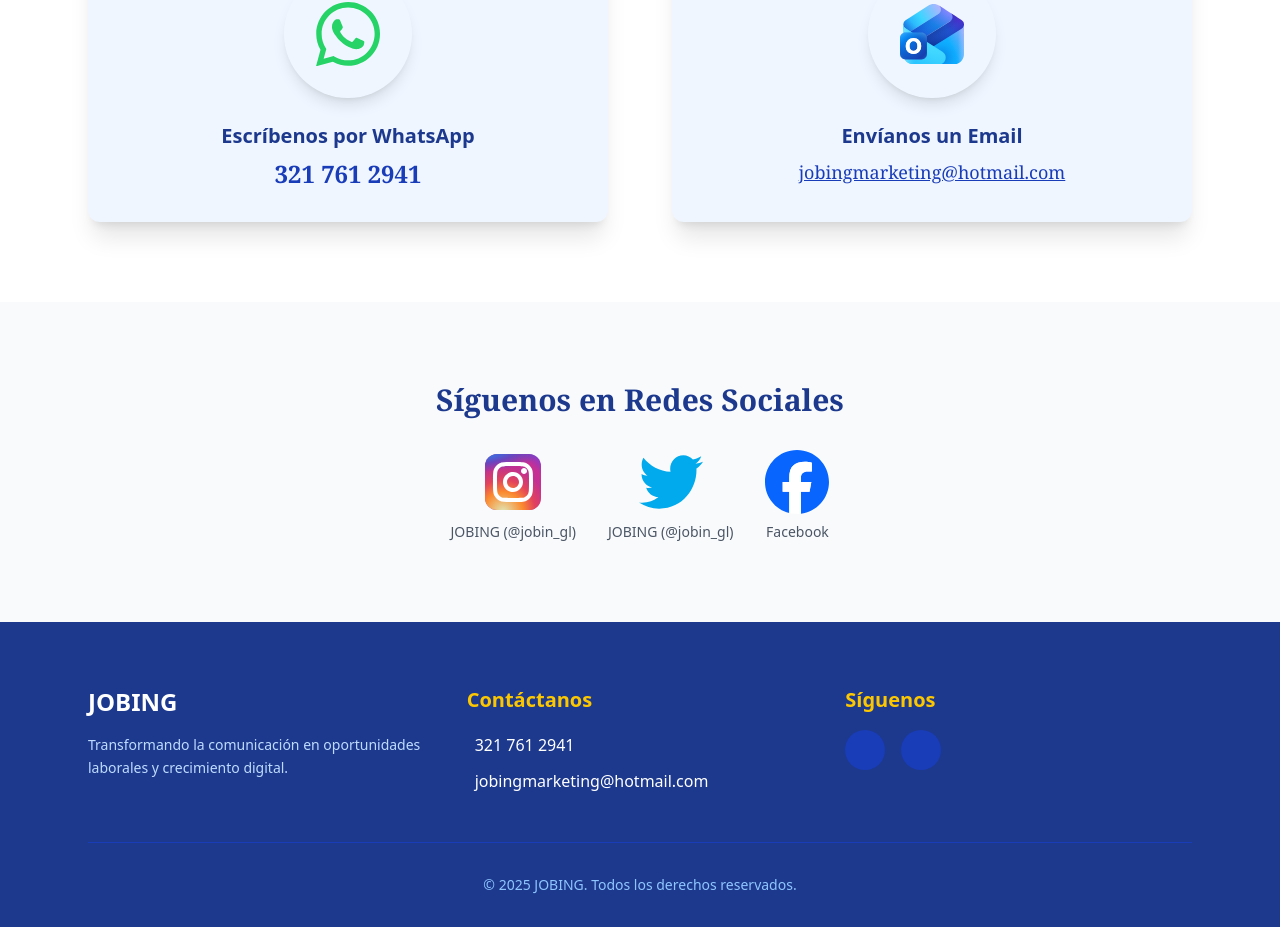
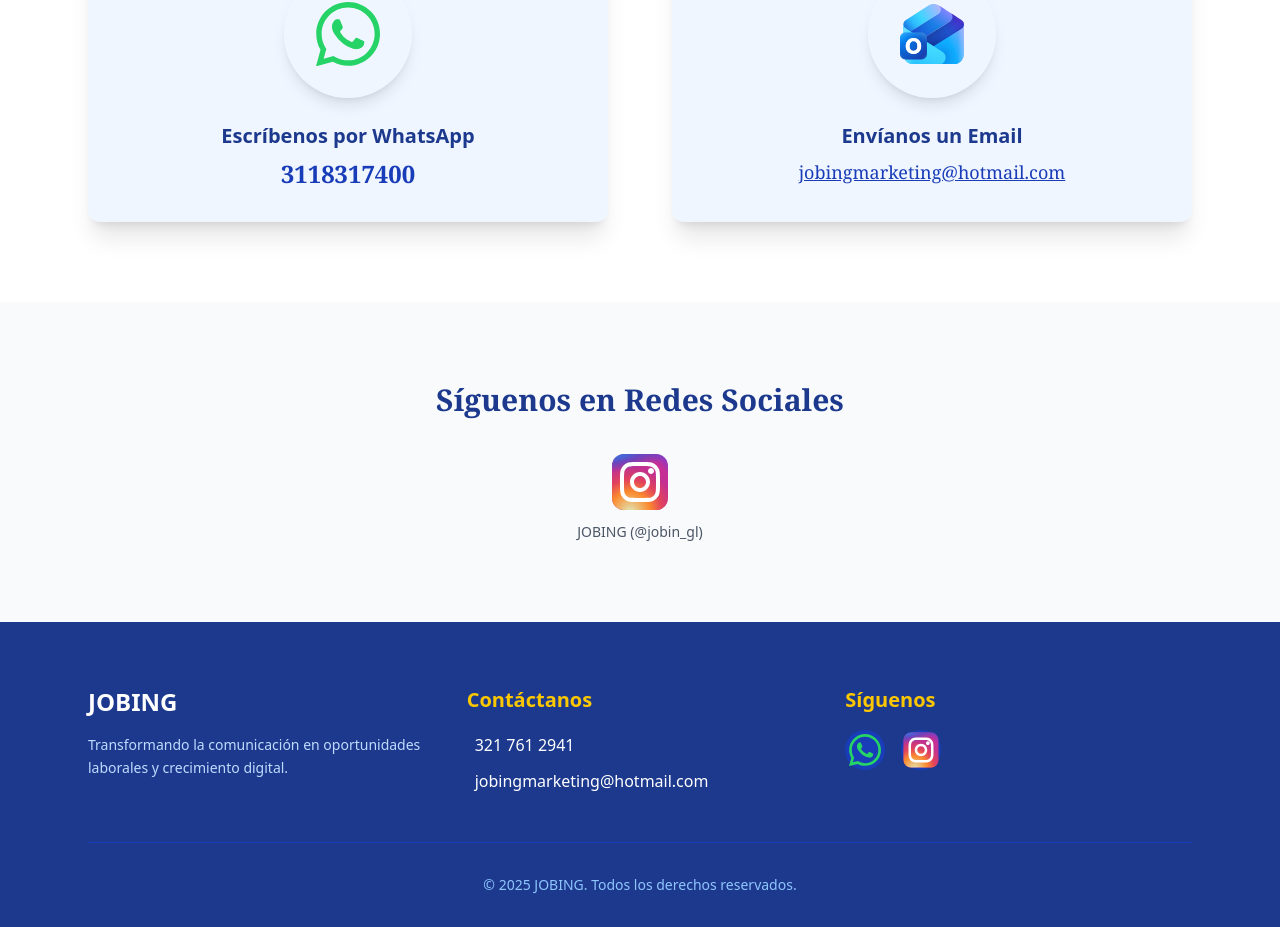
Before and after one commit to SebsMusicLive/Jobbing-app, an Angular app: page /contacto in a window 1280 px wide. Shown: the part 1142-2069 px from the top of the page. Built offline with nearby package versions, Linux system fonts and the light colour scheme.

Commit message:
Se mejor aspcectos

```diff
--- a/src/app/footer/footer.html
+++ b/src/app/footer/footer.html
@@ -29,8 +29,8 @@
       <div>
         <h4 class="text-xl font-bold mb-4 text-yellow-400">Síguenos</h4>
         <div class="flex justify-center md:justify-start space-x-4">
-          <a href="#" class="w-10 h-10 rounded-full bg-blue-800 flex items-center justify-center hover:bg-yellow-500 hover:text-blue-900 transition"><i class="bx bxl-facebook text-xl"></i></a>
-          <a href="#" class="w-10 h-10 rounded-full bg-blue-800 flex items-center justify-center hover:bg-yellow-500 hover:text-blue-900 transition"><i class="bx bxl-instagram text-xl"></i></a>
+          <a href="https://wa.me/573217612941?text=Hola,%20quiero%20mas%20informacion" class="w-10 h-10 rounded-full bg-blue-800 flex items-center justify-center  transition"><app-whatsapp class="w-8"></app-whatsapp></a>
+          <a href="https://www.instagram.com/entrena_con_jobing?igsh=c3lvdTYxeGhmamlr&utm_source=qr" class="w-10 h-10 rounded-full bg-blue-800 flex items-center justify-center  transition"><img src="assets/instagram.svg" alt=""></a>
         </div>
       </div>
     </div>
--- a/src/app/footer/footer.ts
+++ b/src/app/footer/footer.ts
@@ -1,8 +1,9 @@
 import { Component } from '@angular/core';
+import { Whatsapp } from '../icons/whatsapp/whatsapp';
 
 @Component({
   selector: 'app-footer',
-  imports: [],
+  imports: [Whatsapp],
   templateUrl: './footer.html',
   styles: ``,
 })
--- a/src/app/header/header.html
+++ b/src/app/header/header.html
@@ -13,17 +13,21 @@
       <li><a routerLink="/quienes-somos" routerLinkActive="text-yellow-400 border-b-2 border-yellow-400" class="hover:text-yellow-400 transition-colors pb-1">Quiénes somos</a></li>
 
       <li class="relative group h-full flex items-center">
-        <a routerLink="/servicios" routerLinkActive="text-yellow-400" class="flex items-center gap-1 hover:text-yellow-400 cursor-pointer">
+
+        <a routerLink="/servicios" routerLinkActive="text-yellow-400" class="flex items-center gap-1 hover:text-yellow-400 cursor-pointer h-full">
           Servicios <i class='bx bx-chevron-down text-lg'></i>
         </a>
-        <div class="absolute top-full left-0 mt-2 w-56 hidden group-hover:block hover:block pt-2">
+
+        <div class="absolute top-full left-0 w-56 hidden group-hover:block hover:block pt-4">
+
           <ul class="bg-blue-900 rounded-lg shadow-xl border border-blue-700 overflow-hidden">
-            <li><a routerLink="/servicios/semanal" class="block px-4 py-3 hover:bg-blue-800 hover:text-yellow-400 text-sm border-b border-blue-800">Plan Semanal</a></li>
-            <li><a routerLink="/servicios/mensual" class="block px-4 py-3 hover:bg-blue-800 hover:text-yellow-400 text-sm border-b border-blue-800">Plan Mensual</a></li>
-            <li><a routerLink="/servicios/trimestral" class="block px-4 py-3 hover:bg-blue-800 hover:text-yellow-400 text-sm border-b border-blue-800">Plan Trimestral</a></li>
-            <li><a routerLink="/servicios/anual" class="block px-4 py-3 hover:bg-blue-800 hover:text-yellow-400 text-sm border-b border-blue-800">Plan Anual</a></li>
-            <li><a routerLink="/servicios/institucional" class="block px-4 py-3 hover:bg-blue-800 hover:text-yellow-400 text-sm">Plan Institucional</a></li>
+            <li><a routerLink="/servicios/semanal" class="block px-4 py-3 hover:bg-blue-800 hover:text-yellow-400 text-sm border-b border-blue-800 transition-colors">Plan Semanal</a></li>
+            <li><a routerLink="/servicios/mensual" class="block px-4 py-3 hover:bg-blue-800 hover:text-yellow-400 text-sm border-b border-blue-800 transition-colors">Plan Mensual</a></li>
+            <li><a routerLink="/servicios/trimestral" class="block px-4 py-3 hover:bg-blue-800 hover:text-yellow-400 text-sm border-b border-blue-800 transition-colors">Plan Trimestral</a></li>
+            <li><a routerLink="/servicios/anual" class="block px-4 py-3 hover:bg-blue-800 hover:text-yellow-400 text-sm border-b border-blue-800 transition-colors">Plan Anual</a></li>
+            <li><a routerLink="/servicios/institucional" class="block px-4 py-3 hover:bg-blue-800 hover:text-yellow-400 text-sm transition-colors">Plan Institucional</a></li>
           </ul>
+
         </div>
       </li>
 
--- a/src/app/hero/hero.html
+++ b/src/app/hero/hero.html
@@ -15,13 +15,16 @@
       {{ title }}
     </h1>
 
-    <p *ngIf="subtitle" class="text-xl md:text-2xl text-gray-200 font-serif italic mb-8">
+    <p *ngIf="subtitle" class="text-xl md:text-2xl text-gray-200 font-serif italic mb-10">
       {{ subtitle }}
     </p>
 
-    <button *ngIf="showButton" class="bg-yellow-500 hover:bg-yellow-400 text-blue-900 font-bold py-3 px-8 rounded-full shadow-lg transform hover:scale-105 transition duration-300">
-      Conoce nuestros servicios
-    </button>
+    <a
+      *ngIf="showButton"
+      [routerLink]="buttonLink"
+      class="inline-block bg-yellow-500 hover:bg-yellow-400 text-blue-900 font-bold text-lg py-4 px-10 rounded-full shadow-xl transition-all duration-300 transform hover:scale-105 hover:shadow-yellow-500/20 cursor-pointer">
+      {{ buttonText }}
+    </a>
 
   </div>
 </section>
--- a/src/app/hero/hero.ts
+++ b/src/app/hero/hero.ts
@@ -1,10 +1,11 @@
 import { Component, Input } from '@angular/core'; // 1. Importar Input
 import { CommonModule } from '@angular/common';
+import { RouterLink } from '@angular/router';
 
 @Component({
   selector: 'app-hero',
   standalone: true,
-  imports: [CommonModule],
+  imports: [CommonModule, RouterLink],
   templateUrl: './hero.html',
 })
 export class Hero {
@@ -13,4 +14,7 @@ export class Hero {
   @Input() title: string = '';          // El título principal (Ej: JOBING o Acerca de nosotros)
   @Input() subtitle: string = '';       // El texto de abajo
   @Input() showButton: boolean = false; // Para decidir si mostrar el botón o no
+  @Input() buttonLink: string = '';
+  @Input() buttonText: string = '';
+
 }
--- a/src/app/pages/contact/contact.html
+++ b/src/app/pages/contact/contact.html
@@ -26,12 +26,12 @@
 
       <div class="flex flex-col items-center p-8 bg-blue-50 rounded-xl shadow-xl hover:shadow-2xl transition duration-300 transform hover:-translate-y-1">
 
-        <a href="https://api.whatsapp.com/send/?phone=573217612941&text&type=phone_number&app_absent=0" target="_blank" class="w-32 h-32  rounded-full flex items-center justify-center text-white mb-6 shadow-lg hover:scale-105 transition duration-300">
+        <a href="https://wa.me/573217612941?text=Hola,%20quiero%20mas%20informacion" target="_blank" class="w-32 h-32  rounded-full flex items-center justify-center text-white mb-6 shadow-lg hover:scale-105 transition duration-300">
           <app-whatsapp class="w-16"></app-whatsapp>
         </a>
 
         <h3 class="text-xl font-bold text-blue-900 mb-2">Escríbenos por WhatsApp</h3>
-        <p class="text-2xl font-serif text-blue-800 font-semibold">321 761 2941</p>
+        <p class="text-2xl font-serif text-blue-800 font-semibold">3118317400</p>
       </div>
 
       <div class="flex flex-col items-center p-8 bg-blue-50 rounded-xl shadow-xl hover:shadow-2xl transition duration-300 transform hover:-translate-y-1">
@@ -58,7 +58,7 @@
 
     <div class="flex justify-center space-x-8">
 
-      <a href="#" target="_blank" class="flex flex-col items-center group">
+      <a href="https://www.instagram.com/entrena_con_jobing?igsh=c3lvdTYxeGhmamlr&utm_source=qr" target="_blank" class="flex flex-col items-center group">
         <div class="w-16 h-16 rounded-xl flex items-center justify-center text-white mb-2 transition-all duration-300 group-hover:scale-110">
           <img src="assets/instagram.svg" alt="">
         </div>
@@ -67,24 +67,6 @@
         </p>
       </a>
 
-      <a href="#" target="_blank" class="flex flex-col items-center group">
-        <div class="w-16 h-16 rounded-xl  items-center justify-center text-white mb-2 transition-all duration-300 group-hover:scale-110">
-          <img src="assets/twitter.svg" alt="">
-        </div>
-        <p class="text-sm text-gray-600 group-hover:text-blue-800 transition">
-          JOBING (@jobin_gl)
-        </p>
-      </a>
-
-      <a href="#" target="_blank" class="flex flex-col items-center group">
-        <div class="w-16 h-16 rounded-xl flex items-center justify-center text-white mb-2 transition-all duration-300 group-hover:scale-110">
-          <img src="assets/facebook-icon.svg" alt="">
-        </div>
-        <p class="text-sm text-gray-600 group-hover:text-blue-800 transition">
-          Facebook
-        </p>
-      </a>
-
     </div>
   </div>
 </section>
--- a/src/app/pages/home/home.html
+++ b/src/app/pages/home/home.html
@@ -2,6 +2,9 @@
   image="assets/Home.png"
   title="JOBING"
   subtitle="Comunicación · Inclusión · Marketing"
-  [showButton]="true">
+  buttonText="Nuestros Servicios"
+  [showButton]="true"
+  buttonLink="/servicios">
+
 </app-hero>
 <app-cards-home></app-cards-home>
```
